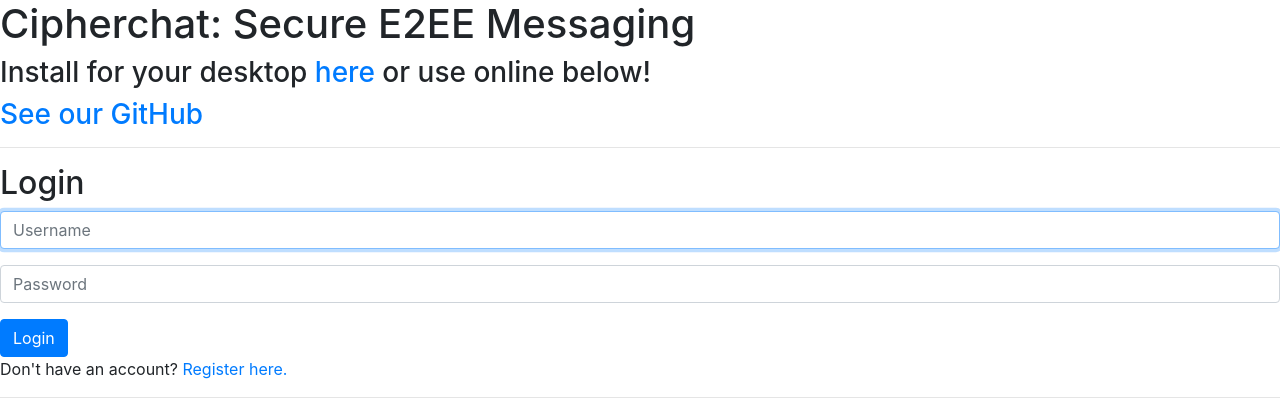
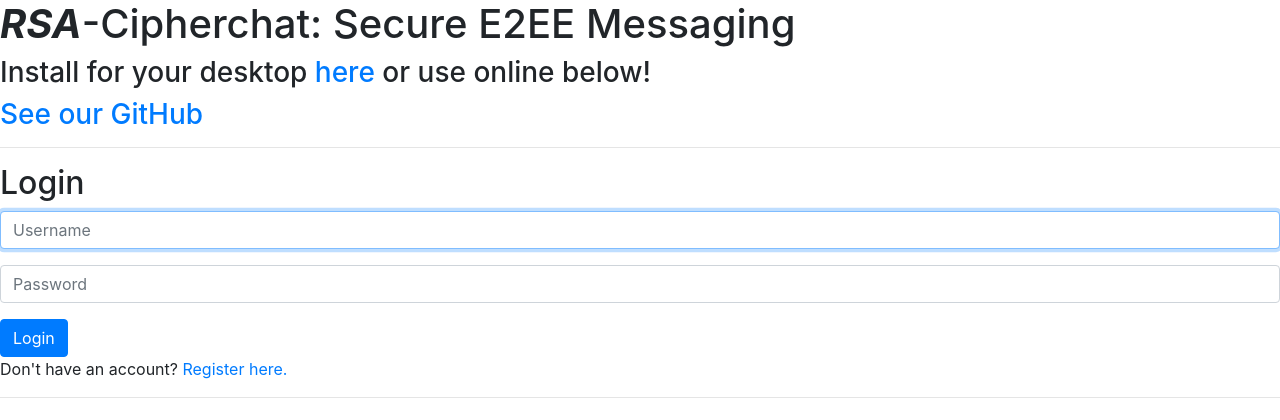
Before and after one commit to avidcoder123/cipherchat, a Django app: page /login in a window 1280 px wide. Shown: the part 56-476 px from the top of the page. Run offline with Django 3.2, Linux system fonts and the light colour scheme; some libraries are stand-ins or nearby versions.

Commit message:
Update login.html

```diff
--- a/capstone/templates/capstone/login.html
+++ b/capstone/templates/capstone/login.html
@@ -1,6 +1,6 @@
 {% extends "capstone/layout.html" %}
 {% block body %}
-    <h1 text-align="center">Cipherchat: Secure E2EE Messaging</h1>
+<h1 text-align="center"><b><i>RSA</i></b>-Cipherchat: Secure E2EE Messaging</h1>
     <h3>Install for your desktop <a href="https://drive.google.com/drive/folders/1mOhxkpwFtzxTf4frSUmRVFBKl_ojqasw?usp=sharing">here</a> or use online below!</h3>
     <h3><a href="https://github.com/thomcatmeow/cipherchat">See our GitHub</a></h3>
     <hr>
```
